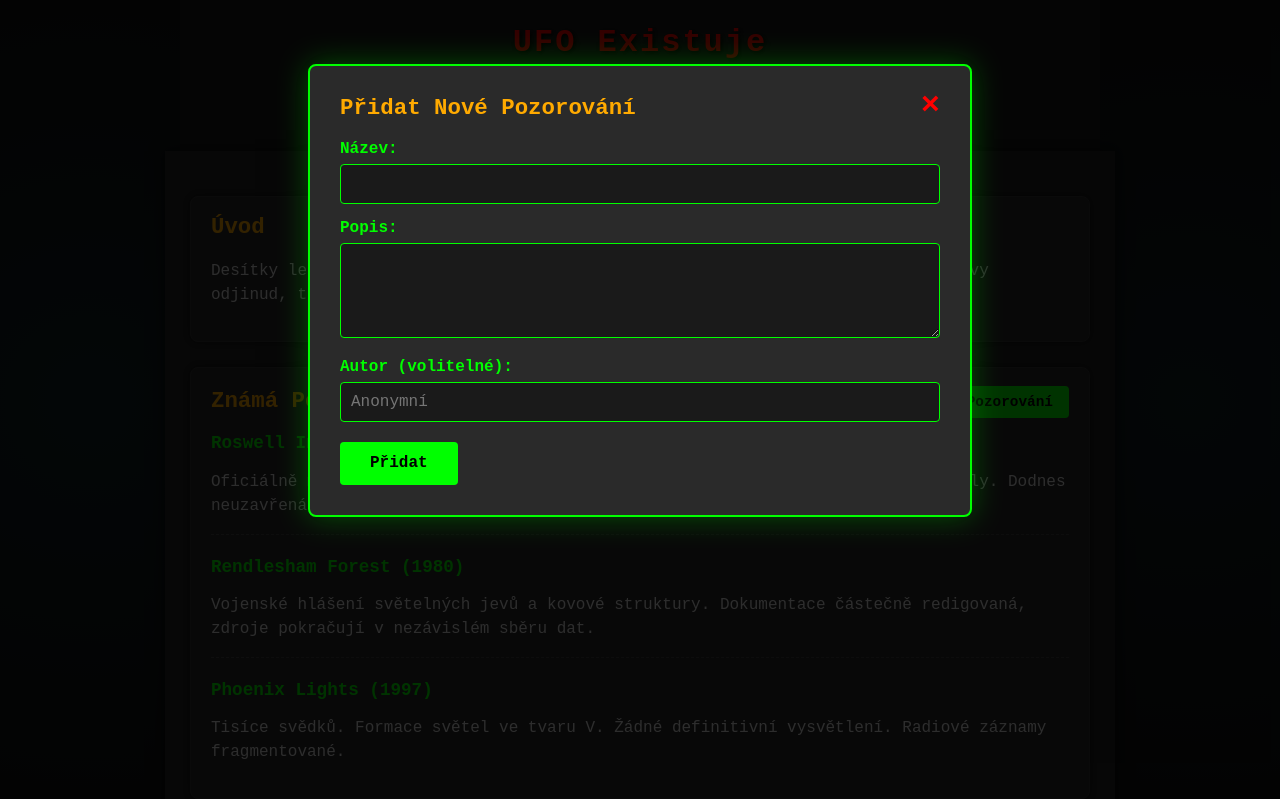
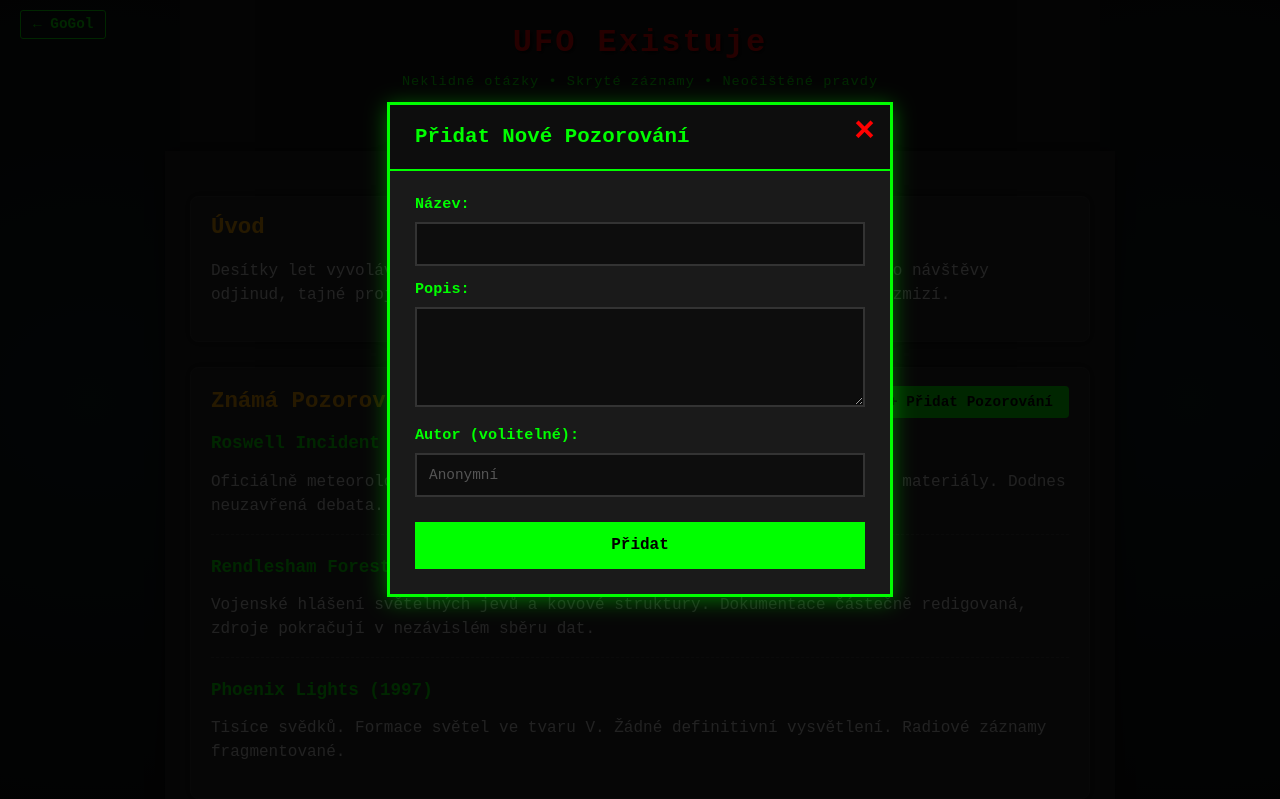
Before and after one commit to Dansraitr22/havran, a plain HTML site: page sites/ufoexistuje/ufoexistuje.html in a window 1280 px wide. Both pictures are taken after a click on the button "+ Přidat Pozorování". Shown: the top 799 px of the page. Drawn offline with Linux system fonts and the light colour scheme.

Commit message:
Add return to GoGol button to all sites and fix server port to 10000

```diff
--- a/sites/bazar/bazar.css
+++ b/sites/bazar/bazar.css
@@ -13,6 +13,25 @@ h1 {
     margin-top: 20px;
     text-decoration: underline;
     font-size: 2.5em;
+}
+
+.return-btn {
+    position: absolute;
+    top: 15px;
+    left: 15px;
+    color: #00ff00;
+    text-decoration: none;
+    font-size: 0.9rem;
+    font-weight: bold;
+    padding: 5px 12px;
+    border: 1px solid #00ff00;
+    border-radius: 3px;
+    transition: all 0.3s;
+}
+
+.return-btn:hover {
+    background: #00ff00;
+    color: #000;
 }
 
 #itemsContainer {
--- a/sites/diskusion forum/forum.css
+++ b/sites/diskusion forum/forum.css
@@ -20,6 +20,26 @@ header {
 header h1 {
     font-size: 2.5em;
     margin: 0;
+}
+
+.return-btn {
+    position: absolute;
+    top: 20px;
+    left: 20px;
+    color: #000;
+    text-decoration: none;
+    font-size: 0.9rem;
+    font-weight: bold;
+    padding: 5px 12px;
+    border: 2px solid #ff6600;
+    border-radius: 3px;
+    background: #fff;
+    transition: all 0.3s;
+}
+
+.return-btn:hover {
+    background: #ff6600;
+    color: #fff;
 }
 
 .user-info {
--- a/sites/diskusion forum/forum.js
+++ b/sites/diskusion forum/forum.js
@@ -56,7 +56,7 @@ document.addEventListener('DOMContentLoaded', () => {
     try {
         const hostname = window && window.location && window.location.hostname;
         if (!SYNC_ENDPOINT && (hostname === 'localhost' || hostname === '127.0.0.1')) {
-            SYNC_ENDPOINT = 'http://localhost:3000/api/thread';
+            SYNC_ENDPOINT = 'http://localhost:10000/api/thread';
             console.log('[forum] SYNC_ENDPOINT auto-set to', SYNC_ENDPOINT);
         }
     } catch (e) {
--- a/sites/history-enthusiasts/forum.css
+++ b/sites/history-enthusiasts/forum.css
@@ -17,6 +17,26 @@ header {
     padding: 30px 20px;
     text-align: center;
     box-shadow: 0 2px 10px rgba(0,0,0,0.1);
+    position: relative;
+}
+
+.return-btn {
+    position: absolute;
+    top: 15px;
+    left: 15px;
+    color: white;
+    text-decoration: none;
+    font-size: 0.9rem;
+    font-weight: bold;
+    padding: 5px 12px;
+    border: 1px solid white;
+    border-radius: 3px;
+    transition: all 0.3s;
+}
+
+.return-btn:hover {
+    background: white;
+    color: #667eea;
 }
 
 header h1 {
--- a/sites/leviathan.cult/leviathan.css
+++ b/sites/leviathan.cult/leviathan.css
@@ -140,6 +140,24 @@ body {
     justify-content: space-between;
     max-width: 1200px;
     margin: 0 auto;
+    position: relative;
+}
+
+.return-btn {
+    position: absolute;
+    left: 0;
+    color: #00ff88;
+    text-decoration: none;
+    font-size: 0.9rem;
+    font-weight: bold;
+    padding: 5px 12px;
+    border: 1px solid #00ff88;
+    transition: all 0.3s;
+}
+
+.return-btn:hover {
+    background: #00ff88;
+    color: #000;
 }
 
 .logo-small {
--- a/sites/leviathan.cult/leviathan.js
+++ b/sites/leviathan.cult/leviathan.js
@@ -27,7 +27,7 @@ document.addEventListener('DOMContentLoaded', () => {
             loginError.style.display = 'block';
             setTimeout(() => {
                 loginError.style.display = 'none';
-            }, 3000);
+            }, 10000);
         }
     });
 
--- a/sites/ufoexistuje/ufoexistuje.css
+++ b/sites/ufoexistuje/ufoexistuje.css
@@ -80,7 +80,9 @@ a:hover { color: #ff0000; }
 .background.left { left:0; }
 .background.right { right:0; }
 
-.site-header { width:100%; z-index:2; }
+.site-header { width:100%; z-index:2; position: relative; }
+.return-btn { position: absolute; top: 10px; left: 20px; color: #00ff00; text-decoration: none; font-size: 0.9rem; font-weight: bold; padding: 5px 12px; border: 1px solid #00ff00; border-radius: 3px; transition: all 0.3s; }
+.return-btn:hover { background: #00ff00; color: #000; }
 .site-footer { text-align:center; padding:15px 0 25px; font-size:0.8rem; color:#555; }
 .site-footer p { margin:0; }
 
@@ -154,81 +156,109 @@ a:hover { color: #ff0000; }
     top: 0;
     width: 100%;
     height: 100%;
-    background-color: rgba(0, 0, 0, 0.8);
+    overflow: auto;
+    background-color: rgba(0, 0, 0, 0.85);
 }
 
 .modal-content {
-    background-color: #2a2a2a;
-    margin: 5% auto;
-    padding: 30px;
-    border: 2px solid #00ff00;
+    background-color: #1a1a1a;
+    margin: 8% auto;
+    padding: 0;
+    border: 3px solid #00ff00;
     width: 90%;
-    max-width: 600px;
-    border-radius: 8px;
-    box-shadow: 0 0 30px rgba(0, 255, 0, 0.3);
+    max-width: 500px;
+    border-radius: 0;
+    box-shadow: 0 4px 20px rgba(0, 255, 0, 0.4);
+    position: relative;
 }
 
 .close {
     color: #ff0000;
-    float: right;
-    font-size: 32px;
+    position: absolute;
+    right: 15px;
+    top: 10px;
+    font-size: 35px;
     font-weight: bold;
     cursor: pointer;
-    line-height: 20px;
+    line-height: 1;
+    transition: color 0.3s;
 }
 
-.close:hover {
+.close:hover,
+.close:focus {
     color: #00ff00;
 }
 
 .modal-content h2 {
-    color: #ffaa00;
-    margin-top: 0;
+    color: #00ff00;
+    margin: 0;
+    padding: 20px 25px;
+    background: #0d0d0d;
+    border-bottom: 2px solid #00ff00;
+    font-size: 1.3rem;
+}
+
+.modal-content form {
+    padding: 25px;
 }
 
 .modal-content form label {
     display: block;
     color: #00ff00;
     margin-top: 15px;
-    margin-bottom: 5px;
+    margin-bottom: 8px;
     font-weight: bold;
+    font-size: 0.95rem;
+}
+
+.modal-content form label:first-of-type {
+    margin-top: 0;
 }
 
 .modal-content form input,
 .modal-content form textarea {
     width: 100%;
-    padding: 10px;
-    background: #1a1a1a;
-    border: 1px solid #00ff00;
+    padding: 12px;
+    background: #0d0d0d;
+    border: 2px solid #333;
     color: #e0e0e0;
     font-family: 'Courier New', Courier, monospace;
-    border-radius: 4px;
+    font-size: 0.9rem;
     box-sizing: border-box;
+    transition: border-color 0.3s;
 }
 
 .modal-content form input:focus,
 .modal-content form textarea:focus {
     outline: none;
-    border-color: #ff0000;
-    box-shadow: 0 0 8px rgba(255, 0, 0, 0.5);
+    border-color: #00ff00;
+    background: #111;
+}
+
+.modal-content form textarea {
+    resize: vertical;
+    min-height: 100px;
+}
+
+.modal-content form input::placeholder {
+    color: #555;
 }
 
 .modal-content form button {
-    margin-top: 20px;
+    margin-top: 25px;
     background: #00ff00;
     color: #000;
     border: none;
-    padding: 12px 30px;
+    padding: 14px 35px;
     font-family: 'Courier New', Courier, monospace;
     font-weight: bold;
     cursor: pointer;
-    border-radius: 4px;
     font-size: 1rem;
+    width: 100%;
     transition: all 0.3s;
 }
 
 .modal-content form button:hover {
     background: #ff0000;
     color: #fff;
-    transform: scale(1.05);
 }
--- a/sites/ufoexistuje/ufoexistuje.html
+++ b/sites/ufoexistuje/ufoexistuje.html
@@ -12,6 +12,7 @@
     <div class="background left"></div>
     <div class="background right"></div>
     <header class="site-header">
+        <a href="../../index.html" class="return-btn">← GoGol</a>
         <h1>UFO Existuje</h1>
         <p class="tagline">Neklidné otázky • Skryté záznamy • Neočištěné pravdy</p>
         <nav>
```
Also changed, not shown: sites/bazar/bazar.html (+1 -0 lines), sites/diskusion forum/forum.html (+1 -0 lines), sites/diskusion forum/forum_index.html (+1 -0 lines), sites/history-enthusiasts/forum.html (+1 -0 lines), sites/leviathan.cult/leviathan.html (+1 -0 lines).
